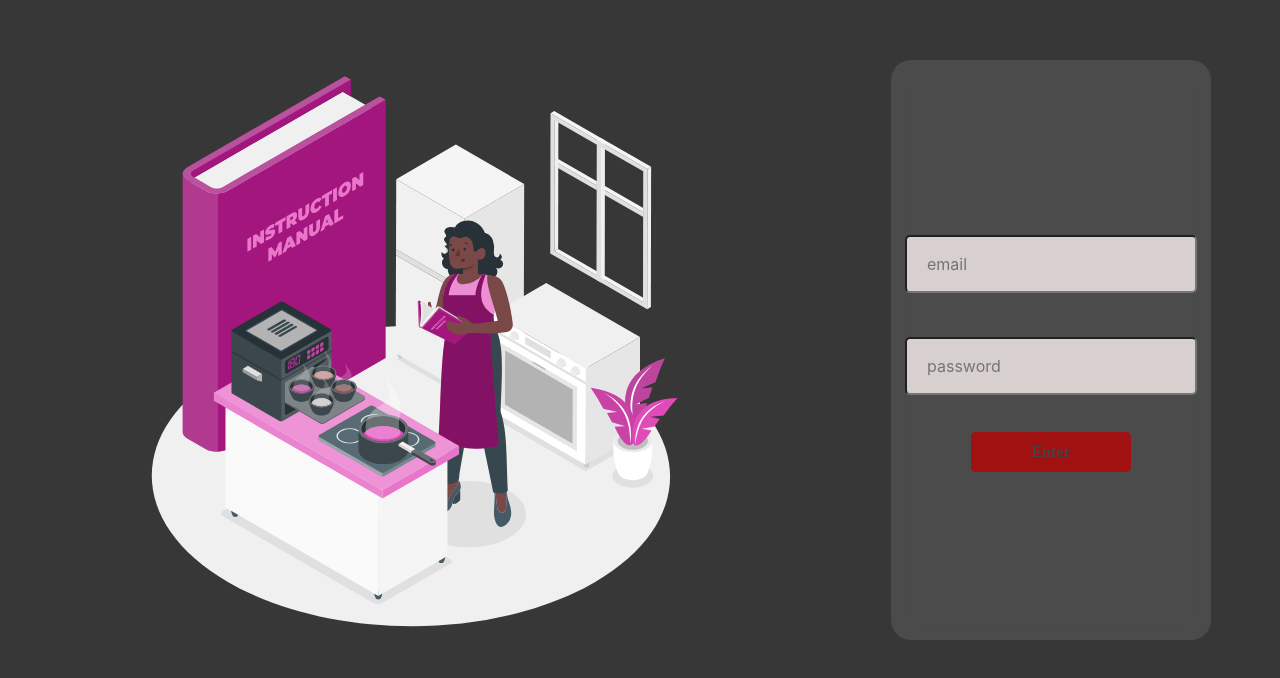
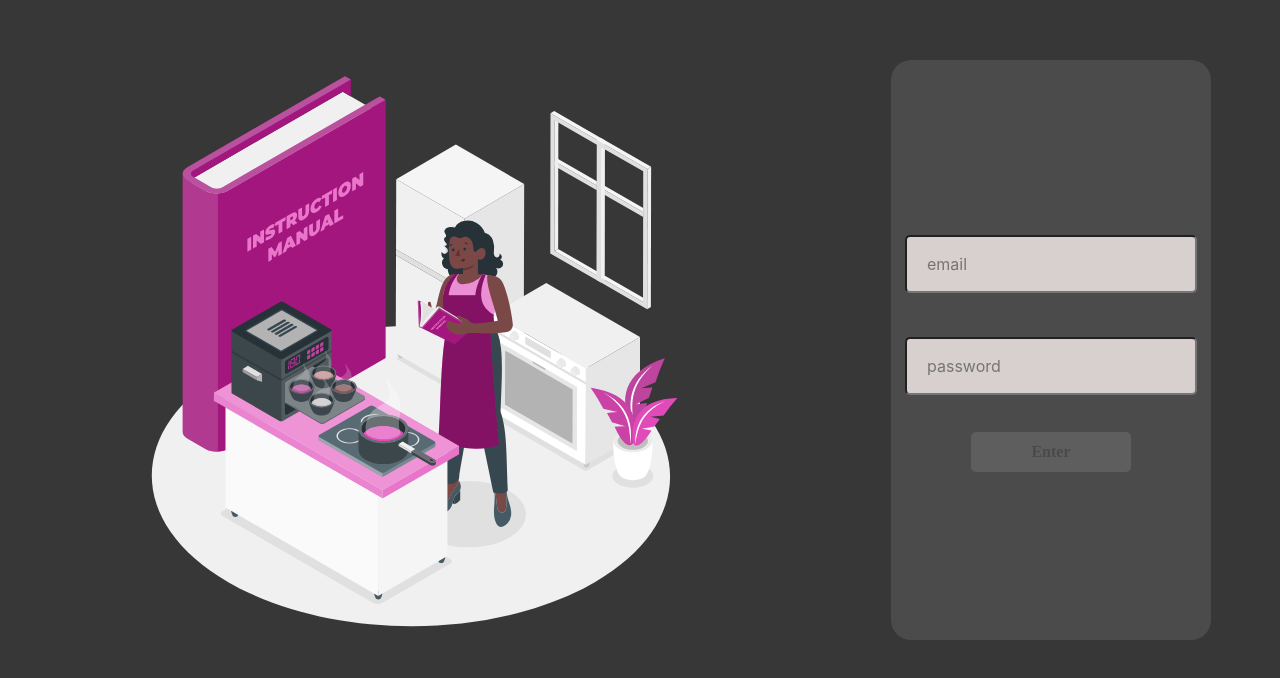
Before and after one commit to vitoriacst/Recipes-App, a React (Create React App) app: page / in a window 1280 px wide. Shown: the part 170-848 px from the top of the page. Built offline with nearby package versions, Linux system fonts and the light colour scheme.

Commit message:
requisitos 6 7 8

```diff
--- a/src/App.js
+++ b/src/App.js
@@ -1,5 +1,6 @@
 import React from 'react';
 import './App.css';
+import { BrowserRouter } from 'react-router-dom';
 import Rotas from './routes/Rotas';
 // import rockGlass from './images/rockGlass.svg';
 import 'bootstrap/dist/css/bootstrap.min.css';
@@ -8,7 +9,9 @@ import AppProvider from './context/AppProvider';
 function App() {
   return (
     <AppProvider>
-      <Rotas />
+      <BrowserRouter>
+        <Rotas />
+      </BrowserRouter>
     </AppProvider>
   );
 }
--- a/src/context/AppProvider.js
+++ b/src/context/AppProvider.js
@@ -4,7 +4,6 @@ import AppContext from './AppContext';
 
 function AppProvider(props) {
   const { children } = props;
-
   const INITIAL_BTN = {
     btnDisabled: true,
   };
--- /dev/null
+++ b/src/pages/Foods.js
@@ -0,0 +1,7 @@
+import React from 'react';
+
+export default function Foods() {
+  return (
+    <h1>TELA PRINCIPAL DE RECEITAS DE COMIDAS</h1>
+  );
+}
--- a/src/pages/Login.js
+++ b/src/pages/Login.js
@@ -1,9 +1,11 @@
 import React, { useContext, useEffect } from 'react';
+import { useHistory } from 'react-router-dom';
 import AppContext from '../context/AppContext';
 import '../styles/Login.css';
 import cooking from '../images/cooking.svg';
 
 function Login() {
+  const history = useHistory();
   const {
     handleChange,
     loginData,
@@ -14,6 +16,14 @@ function Login() {
   useEffect(() => {
     validate();
   }, [loginData]);
+
+  function submitLogin() {
+    localStorage.setItem('mealsToken', '1');
+    localStorage.setItem('cocktailsToken', '1');
+    const email = JSON.stringify({ email: loginData.email });
+    localStorage.setItem('user', email);
+    history.push('/foods');
+  }
 
   return (
     <div className="login-container">
@@ -41,6 +51,7 @@ function Login() {
           type="button"
           data-testid="login-submit-btn"
           disabled={ buttonState.btnDisabled }
+          onClick={ submitLogin }
         >
           Enter
         </button>
--- a/src/routes/Rotas.js
+++ b/src/routes/Rotas.js
@@ -1,16 +1,16 @@
-import { BrowserRouter, Route, Switch } from 'react-router-dom';
+import { Route, Switch } from 'react-router-dom';
 import React from 'react';
 import Profile from '../pages/Profile';
 import Login from '../pages/Login';
+import Foods from '../pages/Foods';
 
 function Rotas() {
   return (
-    <BrowserRouter>
-      <Switch>
-        <Route path="/profile" component={ Profile } />
-        <Route exact path="/" component={ Login } />
-      </Switch>
-    </BrowserRouter>
+    <Switch>
+      <Route path="/foods" component={ Foods } />
+      <Route path="/profile" component={ Profile } />
+      <Route exact path="/" component={ Login } />
+    </Switch>
   );
 }
 
--- a/src/styles/Login.css
+++ b/src/styles/Login.css
@@ -47,7 +47,8 @@
 }
 
 .enter-login-button:disabled{
-    background-color: rgb(161, 17, 17);
+    opacity: 10%;
+    cursor: not-allowed;
 }
 
 
```
